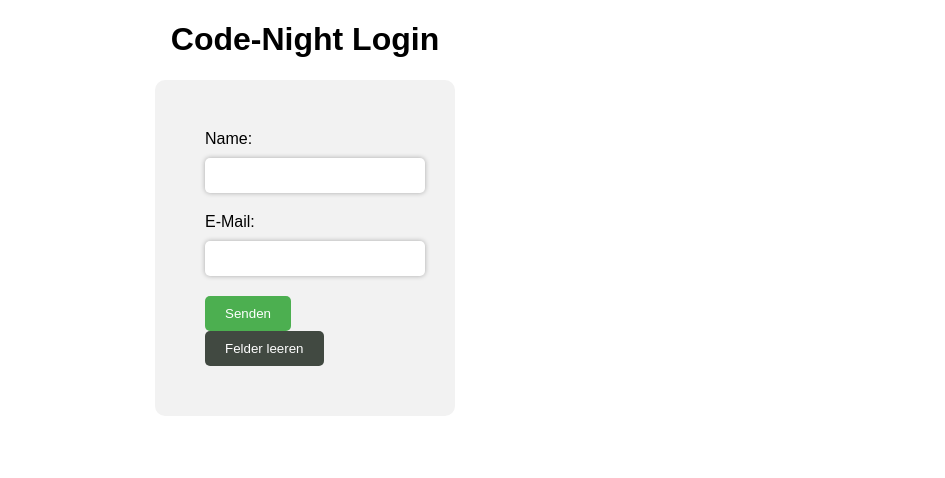
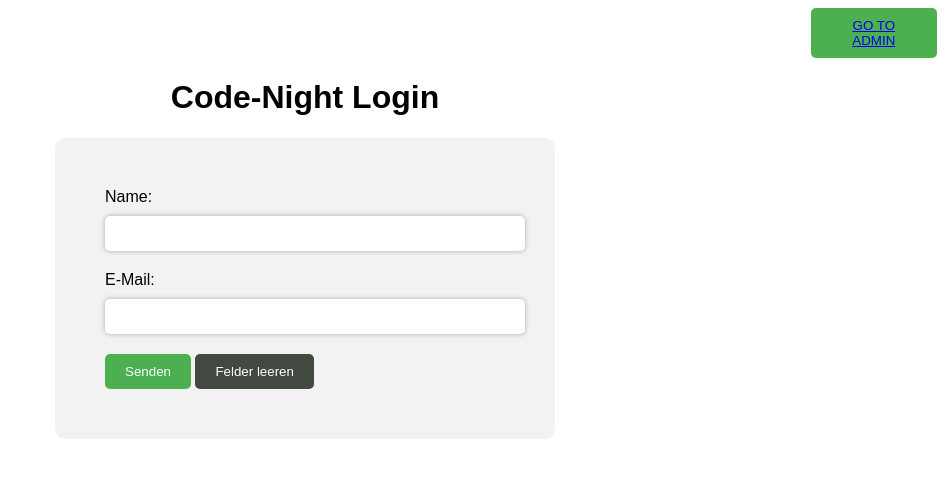
Before and after one commit to Skydeke/webprog-event, a website: page frontend/assets/login.html in a window 1280 px wide. Shown: the whole page, without its empty margins (335-1280 px from the left). Drawn offline with nearby package versions, Linux system fonts and the light colour scheme.

Commit message:
changed style

```diff
--- a/frontend/assets/login.css
+++ b/frontend/assets/login.css
@@ -7,7 +7,7 @@ h1 {
 }
 
 form {
-    max-width: 200px;
+    max-width: 400px;
     margin: 0 auto;
     padding: 50px;
     background-color: #f2f2f2;
@@ -73,3 +73,18 @@ button[type="reset"]:hover {
     background-color: #ffffff;
     color: #414941;
 }
+
+
+button[type="button2"] {
+    background-color: #4CAF50;
+    color: #fff;
+    padding: 10px 20px;
+    border: none;
+    border-radius: 5px;
+    cursor: pointer;
+    margin-left: 90%;
+}
+
+button[type="button2"]:hover {
+    background-color: #3e8e41;
+}
--- a/frontend/assets/login.html
+++ b/frontend/assets/login.html
@@ -6,6 +6,7 @@
 	<title>Code Night Login</title>
 </head>
 <body>
+	<button type="button2"><a href="/admin">GO TO ADMIN</a></button>
 	<h1>Code-Night Login</h1>
 	    <form>
 		<label for="name" aria-required="true">Name:</label>
```
Also changed, not shown: frontend/assets/admin.html (+2 -1 lines).
